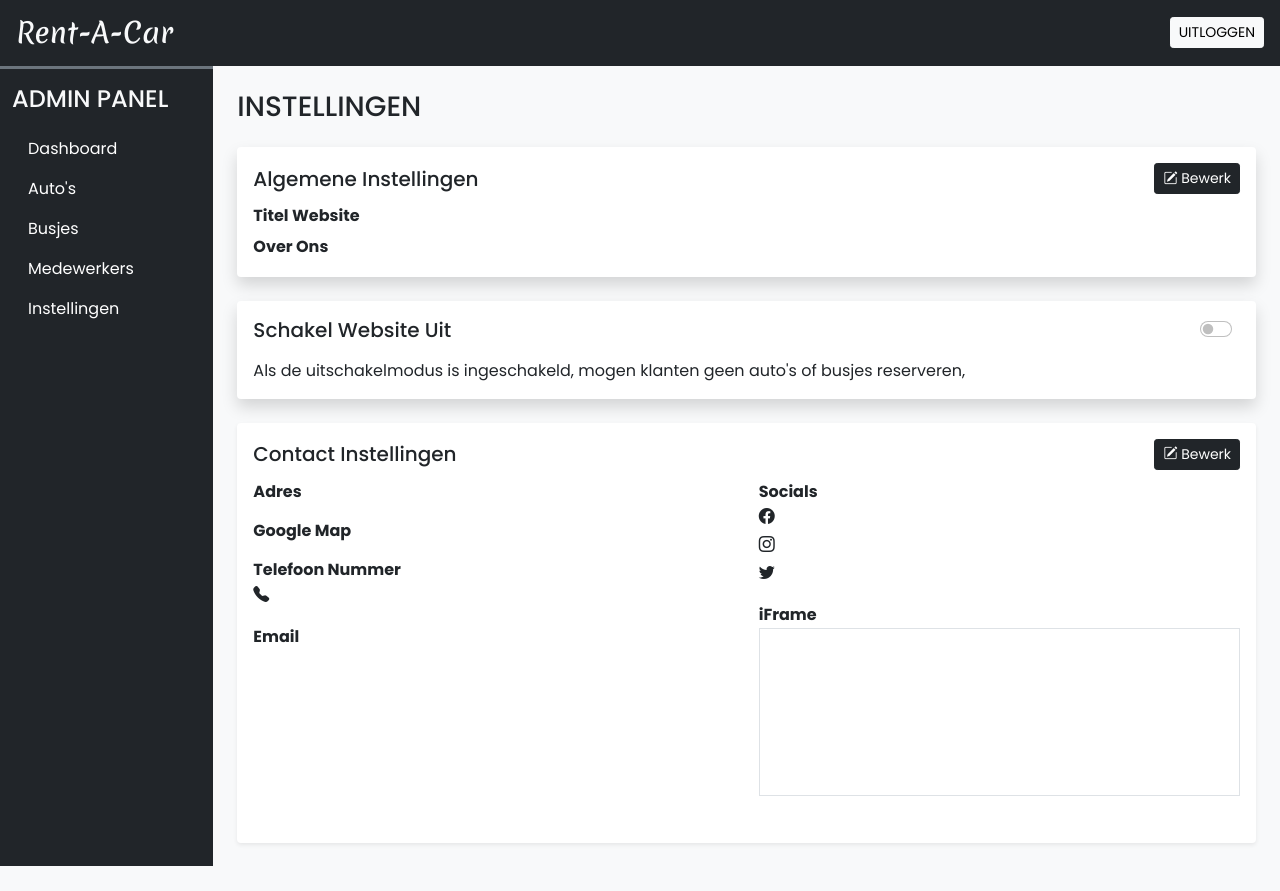
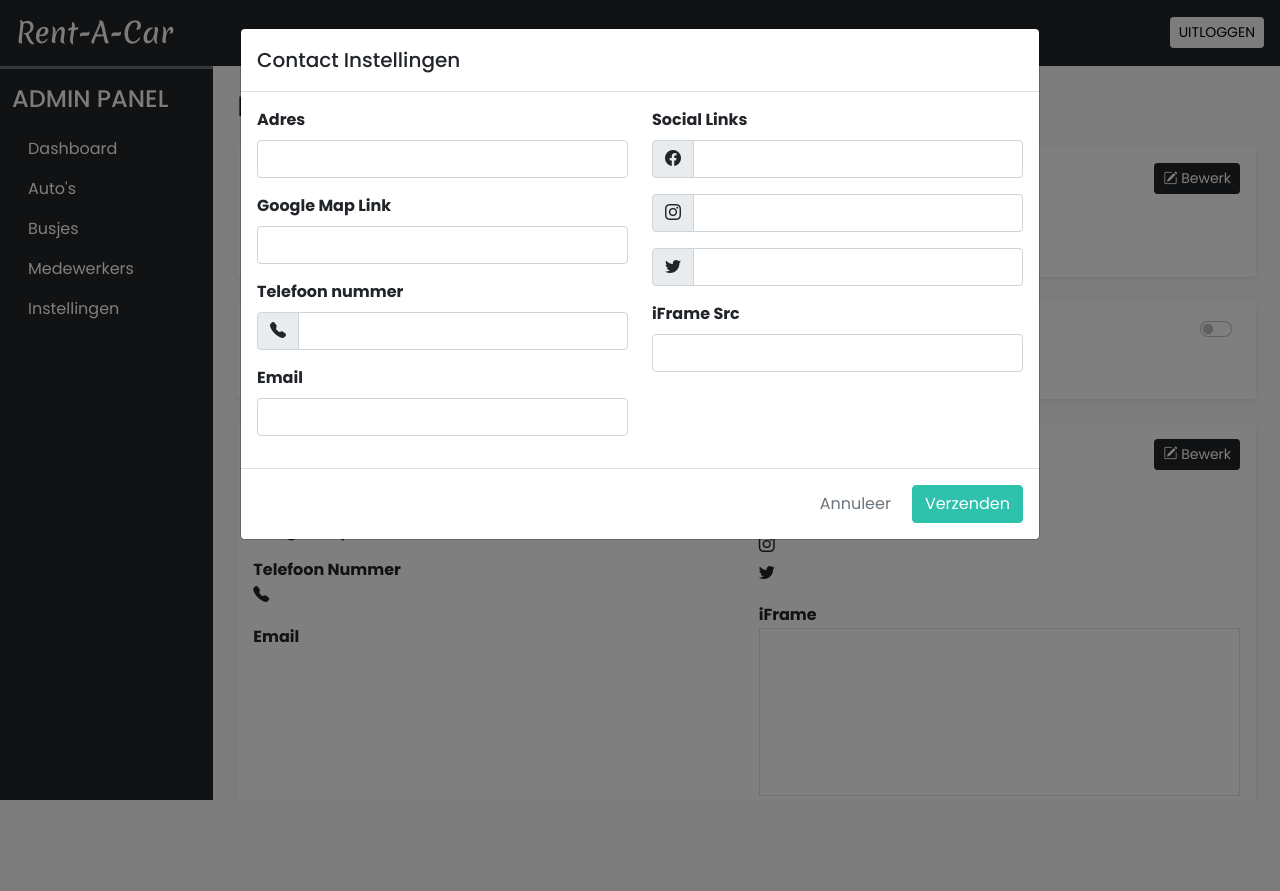
Before and after one commit to Daswart/Rent-A-Car, a PHP site: page /admin/settings.php in a window 1280 px wide, after a click on "Bewerk". After the commit the page ends 800 px from the top, so only its background shows below. Run offline with PHP 8.4, Linux system fonts and the light colour scheme; the visitor is signed in with stand-in values (Sample User, id 1); data that the repository does not hold is empty.

Commit message:
Gegevens contact instellingen ophalen voor formulier contact instellingen

```diff
--- a/admin/settings.php
+++ b/admin/settings.php
@@ -22,7 +22,7 @@ adminLogin();
                 <h3 class="mb-4">INSTELLINGEN</h3>
 
                 <!-- General settings section -->
-                <div class="card border-0 shadow mb-4">
+                <div class="card border-0 shadow-sm mb-4">
                     <div class="card-body">
                         <div class="d-flex align-items-center justify-content-between mb-3">
                             <h5 class="card-title m-0">Algemene Instellingen</h5>
@@ -68,7 +68,7 @@ adminLogin();
                 </div>
 
                 <!-- Shutdown section -->
-                <div class="card border-0 shadow mb-4">
+                <div class="card border-0 shadow-sm mb-4">
                     <div class="card-body">
                         <div class="d-flex align-items-center justify-content-between mb-3">
                             <h5 class="card-title m-0">Schakel Website Uit</h5>
@@ -137,6 +137,71 @@ adminLogin();
                                 </div>
                             </div>
                         </div>
+                    </div>
+                </div>
+
+                <!-- Contact settings Modal -->
+                <div class="modal fade" id="contacts-s" data-bs-backdrop="static" data-bs-keyboard="false" tabindex="-1" aria-labelledby="staticBackdropLabel" aria-hidden="true">
+                    <div class="modal-dialog modal-lg">
+                        <form id="contacts_s_form">
+                            <div class="modal-content">
+                                <div class="modal-header">
+                                    <h5 class="modal-title">Contact Instellingen</h5>
+                                </div>
+                                <div class="modal-body">
+                                    <div class="container-fluid p-0">
+                                        <div class="row">
+                                            <div class="col-md-6">
+                                                <div class="mb-3">
+                                                    <label class="form-label fw-bold">Adres</label>
+                                                    <input type="text" name="address" id="address_inp" class="form-control shadow-none" required>
+                                                </div>
+                                                <div class="mb-3">
+                                                    <label class="form-label fw-bold">Google Map Link</label>
+                                                    <input type="text" name="gmap" id="gmap_inp" class="form-control shadow-none" required>
+                                                </div>
+                                                <div class="mb-3">
+                                                    <label class="form-label fw-bold">Telefoon nummer</label>
+                                                    <div class="input-group mb-3">
+                                                        <span class="input-group-text"><i class="bi bi-telephone-fill"></i></span>
+                                                        <input type="text" name="pn1" id="pn1_inp" class="form-control shadow-none" required>
+                                                    </div>
+                                                </div>
+                                                <div class="mb-3">
+                                                    <label class="form-label fw-bold">Email</label>
+                                                    <input type="email" name="email" id="email_inp" class="form-control shadow-none" required>
+                                                </div>
+                                            </div>
+                                            <div class="col-md-6">
+                                                <div class="mb-3">
+                                                    <label class="form-label fw-bold">Social Links</label>
+                                                    <div class="input-group mb-3">
+                                                        <span class="input-group-text"><i class="bi bi-facebook"></i></span>
+                                                        <input type="text" name="fb" id="fb_inp" class="form-control shadow-none" required>
+                                                    </div>
+                                                    <div class="input-group mb-3">
+                                                        <span class="input-group-text"><i class="bi bi-instagram"></i></span>
+                                                        <input type="text" name="insta" id="insta_inp" class="form-control shadow-none" required>
+                                                    </div>
+                                                    <div class="input-group mb-3">
+                                                        <span class="input-group-text"><i class="bi bi-twitter"></i></span>
+                                                        <input type="text" name="tw" id="tw_inp" class="form-control shadow-none" required>
+                                                    </div>
+                                                </div>
+                                                <div class="mb-3">
+                                                    <label class="form-label fw-bold">iFrame Src</label>
+                                                    <input type="text" name="iframe" id="iframe_inp" class="form-control shadow-none" required>
+                                                </div>
+                                            </div>
+                                        </div>
+                                    </div>
+                                </div>
+                                <div class="modal-footer">
+                                    <button type="button" onclick="contacts_inp(contacts_data)" class="btn text-secondary shadow-none" data-bs-dismiss="modal">Annuleer</button>
+                                    <button type="submit" class="btn custom-bg text-white shadow-none">Verzenden</button>
+                                </div>
+                            </div>
+                        </form>
                     </div>
                 </div>
             </div>
@@ -245,9 +310,17 @@ adminLogin();
                     document.getElementById(contacts_p_id[i]).innerText = contacts_data[i + 1];
                 }
                 iframe.src = contacts_data[8];
+                contacts_inp(contacts_data);
             }
 
             xhr.send('get_contacts');
+        }
+
+        function contacts_inp(data) {
+            let contacts_inp_id = ['address_inp', 'gmap_inp', 'pn1_inp', 'email_inp', 'fb_inp', 'insta_inp', 'tw_inp', 'iframe_inp'];
+            for (i = 0; i < contacts_inp_id.length; i++) {
+                document.getElementById(contacts_inp_id[i]).value = data[i + 1];
+            }
         }
 
 
```
